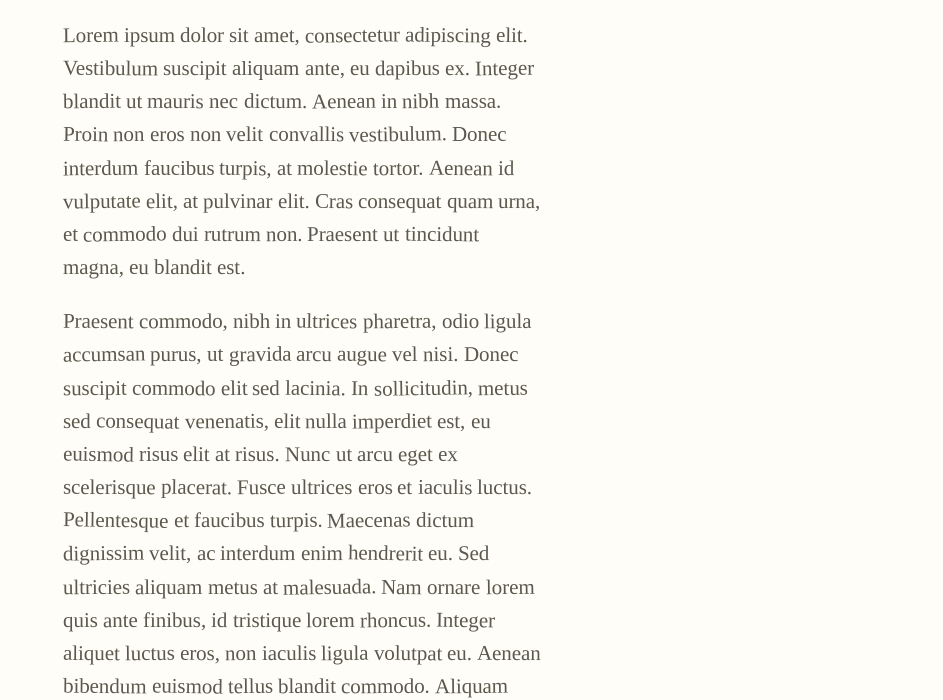
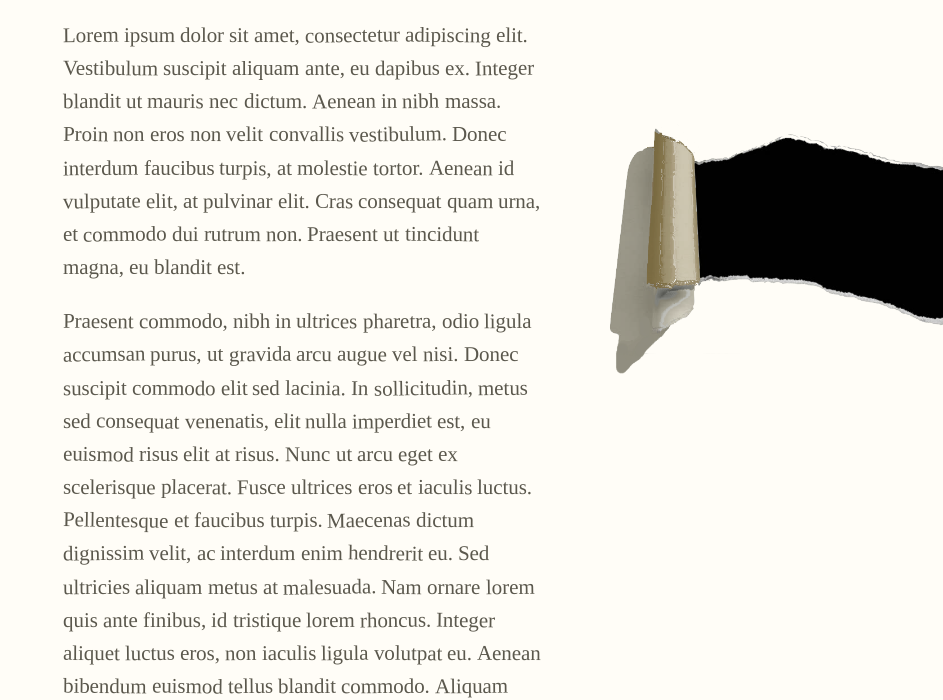
Before and after one commit to westluke/storytime, a plain HTML site: page story.html in a window 1280 px wide. Shown: the part 87-787 px from the top of the page, without its empty margins (337-1280 px from the left). Drawn offline with Linux system fonts and the light colour scheme.

Commit message:
added ripping paper

```diff
--- a/story.html
+++ b/story.html
@@ -1,12 +1,19 @@
 <!DOCTYPE html>
 <html>
 <head>
-  <script src="" async=""></script>
-  <link rel="stylesheet" type="text/css" href="index.css">
 
-  <script async="" type="text/javascript" charset="UTF-8" src="jquery-3.3.1.min.js"></script>
-  <script async="" type="text/javascript" charset="UTF-8" src="scrollwiggle.js"></script>
+<script src="" async=""></script>
+<link rel="stylesheet" type="text/css" href="index.css">
+<script async="" type="text/javascript" charset="UTF-8" src="jquery-3.3.1.min.js"></script>
+<script async="" type="text/javascript" charset="UTF-8" src="scrollwiggle.js"></script>
 <style>
+
+h2{
+    position: absolute;
+    right:0px;
+    top: 150px;
+}
+
 p.serif {
     font-family: Georgia, serif;
 }
@@ -33,8 +40,6 @@ body{
   -webkit-animation-direction: alternate;
   margin-left: 400px;
   margin-right: 400px;
-
-
 }
 
 @-webkit-keyframes bgd {
@@ -43,13 +48,11 @@ body{
     50%  {background-color:#fff7db; }
     75%  {background-color:#fff2c6; }
     100% {background-color:#fce9a9; }
-  }
-
+}
 
 header, footer {
     text-align: center;
     color: #65676b;
-
 }
 
 article {
@@ -62,19 +65,16 @@ article {
   line-height: 1.58;
   letter-spacing: -.003em;
   text-rendering: optimizeLegibility;
-
 }
 
 </style>
 </head>
 <body>
-
 <div class="story">
-
 <header><div id="grad">
-   <h1 class = "sans-serif"><font size = "7"><b>Storytime!</b></font></h1>
+<h1 class = "sans-serif"><font size = "7"><b>Storytime!</b></font></h1>
 </div></header>
-
+<h2><img src="paper.png" alt="Ripping Paper" align="right"></h2>
 
 <article>
     <p>
@@ -145,10 +145,7 @@ article {
       Aliquam erat volutpat. Pellentesque volutpat non mi vel varius. Donec tempor ex nulla. Aliquam nec consectetur sapien. Sed ac commodo ex, sed ultrices lacus. Curabitur rutrum placerat nibh sed commodo. Praesent facilisis lorem magna, egestas consectetur urna blandit nec. Vivamus commodo dui suscipit, euismod tortor luctus, ultrices est. Nulla facilisi. Etiam commodo pharetra augue, posuere pharetra erat aliquet sit amet. Phasellus imperdiet quam et faucibus placerat. Proin sed tortor lacus. Nullam ut magna in risus tincidunt auctor. Duis eleifend tortor vel semper placerat. Aenean cursus justo non justo condimentum facilisis.
     </p>
 
-
 </article>
-
 </div>
-
 </body>
 </html>
```
Also changed, not shown: paper.png (added).
